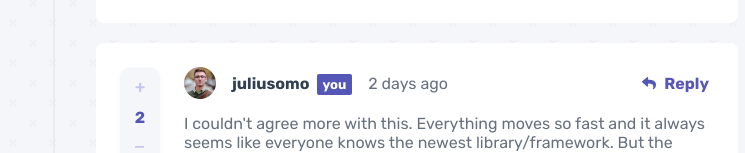
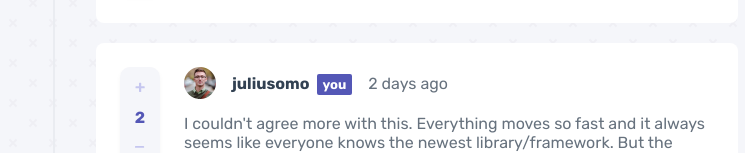
Before and after one commit to adarshcodes/interective-comment-section, a React (Create React App) app: page / in a window 1280 px wide. Shown: the part 537-690 px from the top of the page, without its empty margins (267-1012 px from the left). Built offline with nearby package versions, Linux system fonts and the light colour scheme.

Commit message:
displaying reply option based on superuser condition

```diff
--- a/src/components/Comment.jsx
+++ b/src/components/Comment.jsx
@@ -35,10 +35,12 @@ function Comment(props) {
 						<p className="timestamp">{props.timestamp}</p>
 					</div>
 
-					<div className="comment--reply">
-						<img src={ReplyIcon} alt="reply" className="reply-icon" />
-						Reply
-					</div>
+					{props.username === props.superuser ? null : (
+						<div className="comment--reply">
+							<img src={ReplyIcon} alt="reply" className="reply-icon" />
+							Reply
+						</div>
+					)}
 				</div>
 
 				<p className="comment--comment-text">{props.text}</p>
--- a/src/components/Replies.jsx
+++ b/src/components/Replies.jsx
@@ -35,10 +35,12 @@ function Replies(props) {
 						<p className="timestamp">{props.timestamp}</p>
 					</div>
 
-					<div className="comment--reply">
-						<img src={ReplyIcon} alt="reply" className="reply-icon" />
-						Reply
-					</div>
+					{props.username === props.superuser ? null : (
+						<div className="comment--reply">
+							<img src={ReplyIcon} alt="reply" className="reply-icon" />
+							Reply
+						</div>
+					)}
 				</div>
 
 				<p className="comment--comment-text">{props.text}</p>
```
